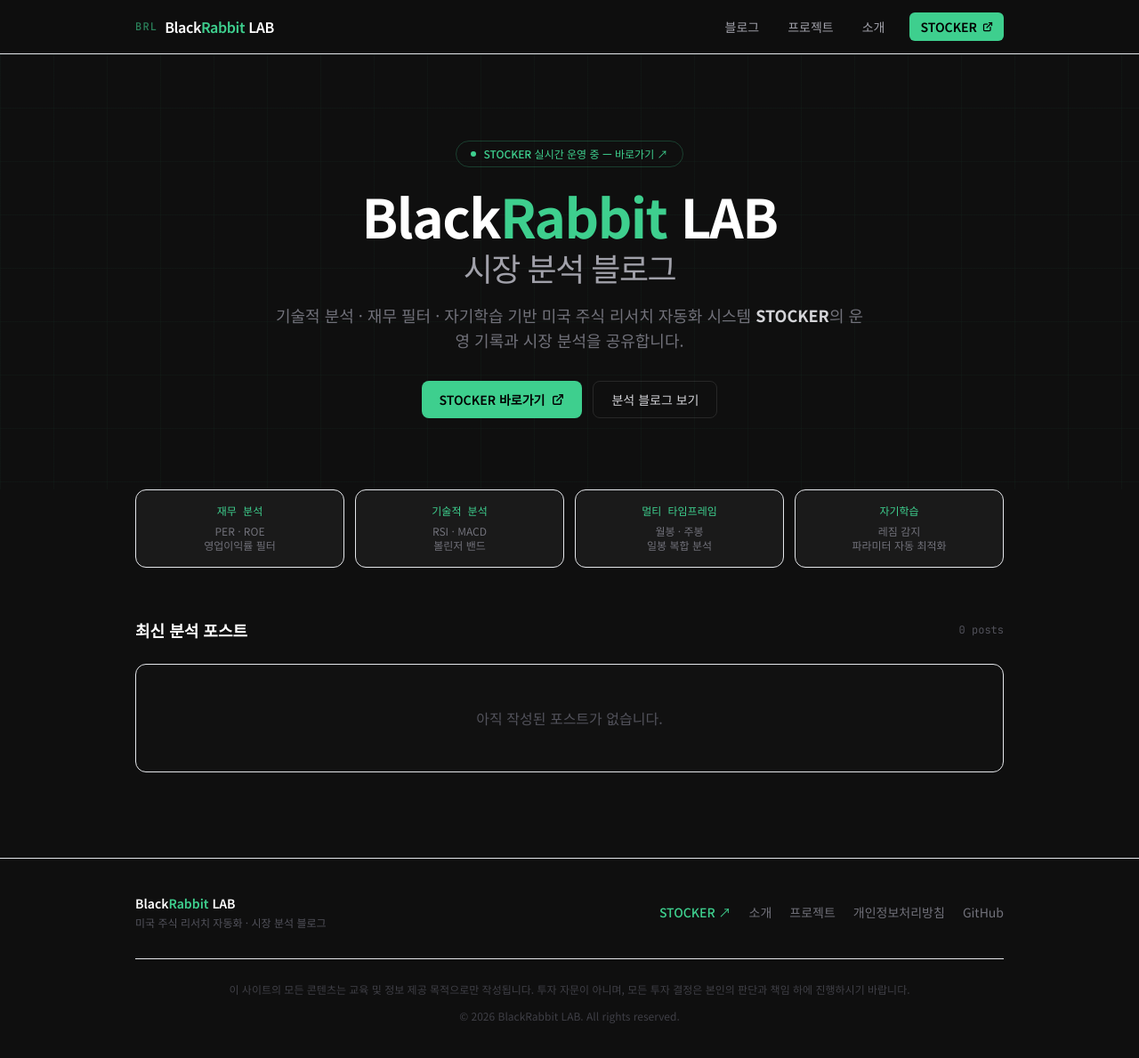
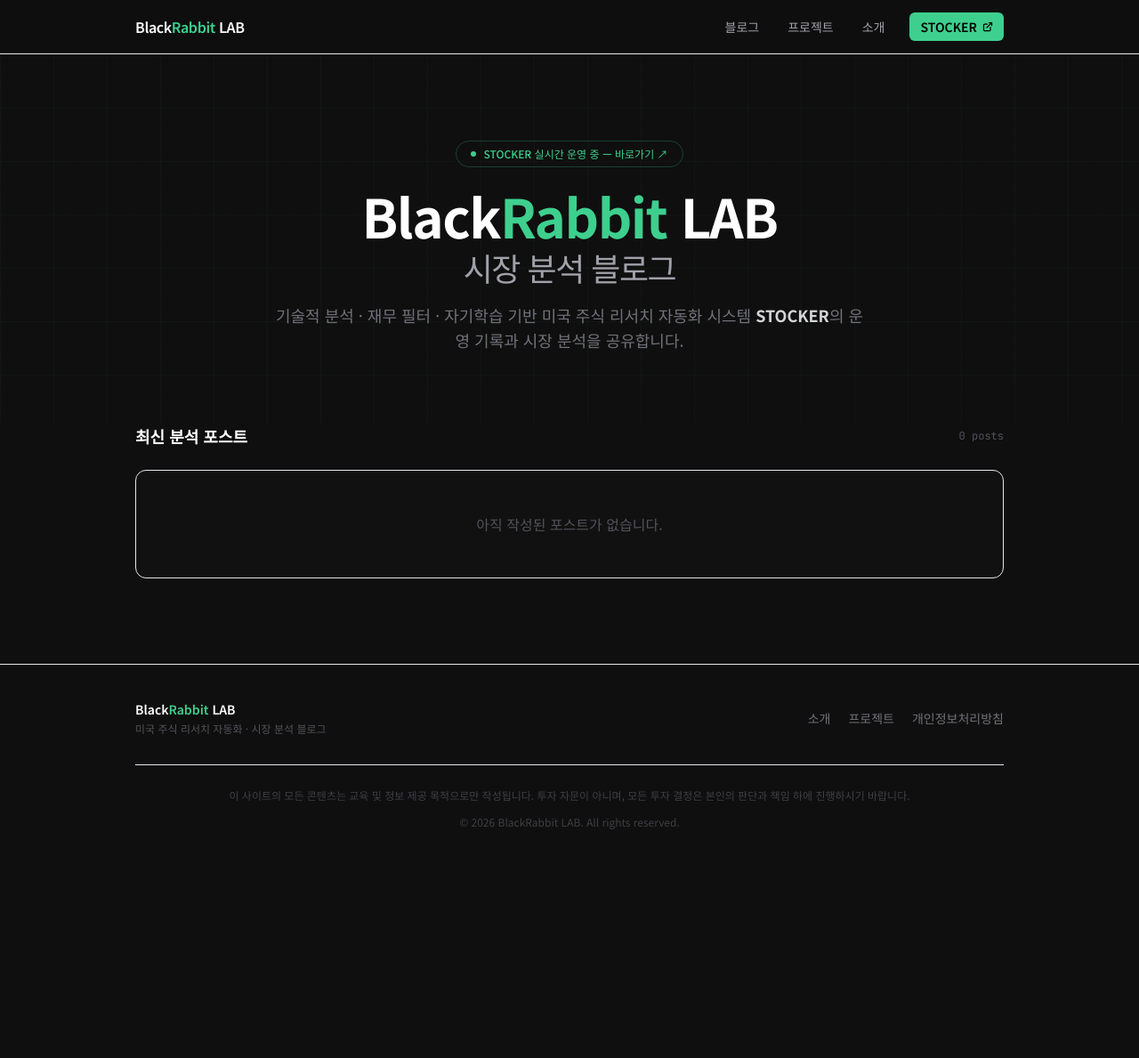
Before and after one commit to blackrabbitDeveloper/blackrabbitdeveloper.github.io, a Jekyll site: the page built from index.html, in a window 1280 px wide and 1190 px high. Shown: the whole window at 89% size. Built offline with Jekyll 4.4.1, drawn with Linux system fonts in a browser that asks for light colours; nearby versions of some CDN libraries; the list of posts is cut into pages by our own code.

Commit message:
불필요 레이아웃 제거

```diff
--- a/_layouts/default.html
+++ b/_layouts/default.html
@@ -57,7 +57,6 @@
     <div class="mx-auto flex max-w-5xl items-center justify-between px-4 py-3.5 sm:px-6">
       <!-- Logo -->
       <a href="{{ '/' | relative_url }}" class="flex items-center gap-2 no-underline">
-        <span class="font-mono text-xs font-medium text-brand tracking-widest opacity-60">BRL</span>
         <span class="text-base font-semibold tracking-tight text-white">
           Black<span class="text-brand">Rabbit</span> LAB
         </span>
@@ -94,11 +93,9 @@
           <p class="mt-1 text-xs text-zinc-600">미국 주식 리서치 자동화 · 시장 분석 블로그</p>
         </div>
         <div class="flex flex-wrap justify-center gap-x-5 gap-y-2">
-          <a href="https://blackrabbitlab.site" target="_blank" rel="noopener noreferrer" class="text-sm font-medium text-brand hover:text-brand/80 transition">STOCKER ↗</a>
           <a href="{{ '/about' | relative_url }}" class="text-sm text-zinc-500 hover:text-white transition">소개</a>
           <a href="{{ '/projects' | relative_url }}" class="text-sm text-zinc-500 hover:text-white transition">프로젝트</a>
           <a href="{{ '/privacy' | relative_url }}" class="text-sm text-zinc-500 hover:text-white transition">개인정보처리방침</a>
-          <a href="https://github.com/blackrabbitdeveloper" target="_blank" rel="noopener noreferrer" class="text-sm text-zinc-500 hover:text-white transition">GitHub</a>
         </div>
       </div>
       <div class="mt-8 border-t border-white/8 pt-6">
--- a/_layouts/home.html
+++ b/_layouts/home.html
@@ -31,49 +31,8 @@ layout: default
       기술적 분석 · 재무 필터 · 자기학습 기반<br class="sm:hidden" />
       미국 주식 리서치 자동화 시스템 <strong class="text-zinc-300">STOCKER</strong>의 운영 기록과 시장 분석을 공유합니다.
     </p>
-
-    <!-- CTA buttons -->
-    <div class="mt-8 flex flex-wrap justify-center gap-3">
-      <a
-        href="https://blackrabbitlab.site"
-        target="_blank"
-        rel="noopener noreferrer"
-        class="inline-flex items-center gap-2 rounded-lg bg-brand px-5 py-2.5 text-sm font-semibold text-black transition hover:bg-brand/90"
-      >
-        STOCKER 바로가기
-        <svg xmlns="http://www.w3.org/2000/svg" width="14" height="14" viewBox="0 0 24 24" fill="none" stroke="currentColor" stroke-width="2.5" stroke-linecap="round" stroke-linejoin="round"><path d="M18 13v6a2 2 0 0 1-2 2H5a2 2 0 0 1-2-2V8a2 2 0 0 1 2-2h6"/><polyline points="15 3 21 3 21 9"/><line x1="10" y1="14" x2="21" y2="3"/></svg>
-      </a>
-      <a
-        href="#posts"
-        class="inline-flex items-center gap-2 rounded-lg border border-white/10 px-5 py-2.5 text-sm font-medium text-zinc-300 transition hover:border-white/20 hover:text-white"
-      >
-        분석 블로그 보기
-      </a>
-    </div>
   </div>
 </section>
-
-<!-- STOCKER Feature Pills -->
-<div class="mx-auto max-w-5xl px-4 sm:px-6 mb-14">
-  <div class="grid grid-cols-2 gap-3 sm:grid-cols-4">
-    <div class="rounded-xl border border-white/8 bg-[#1a1a1a] p-4 text-center">
-      <p class="font-mono text-xs text-brand mb-1.5">재무 분석</p>
-      <p class="text-xs text-zinc-500">PER · ROE<br/>영업이익률 필터</p>
-    </div>
-    <div class="rounded-xl border border-white/8 bg-[#1a1a1a] p-4 text-center">
-      <p class="font-mono text-xs text-brand mb-1.5">기술적 분석</p>
-      <p class="text-xs text-zinc-500">RSI · MACD<br/>볼린저 밴드</p>
-    </div>
-    <div class="rounded-xl border border-white/8 bg-[#1a1a1a] p-4 text-center">
-      <p class="font-mono text-xs text-brand mb-1.5">멀티 타임프레임</p>
-      <p class="text-xs text-zinc-500">월봉 · 주봉<br/>일봉 복합 분석</p>
-    </div>
-    <div class="rounded-xl border border-white/8 bg-[#1a1a1a] p-4 text-center">
-      <p class="font-mono text-xs text-brand mb-1.5">자기학습</p>
-      <p class="text-xs text-zinc-500">레짐 감지<br/>파라미터 자동 최적화</p>
-    </div>
-  </div>
-</div>
 
 <!-- Post List -->
 <div id="posts" class="mx-auto max-w-5xl px-4 sm:px-6">
```
